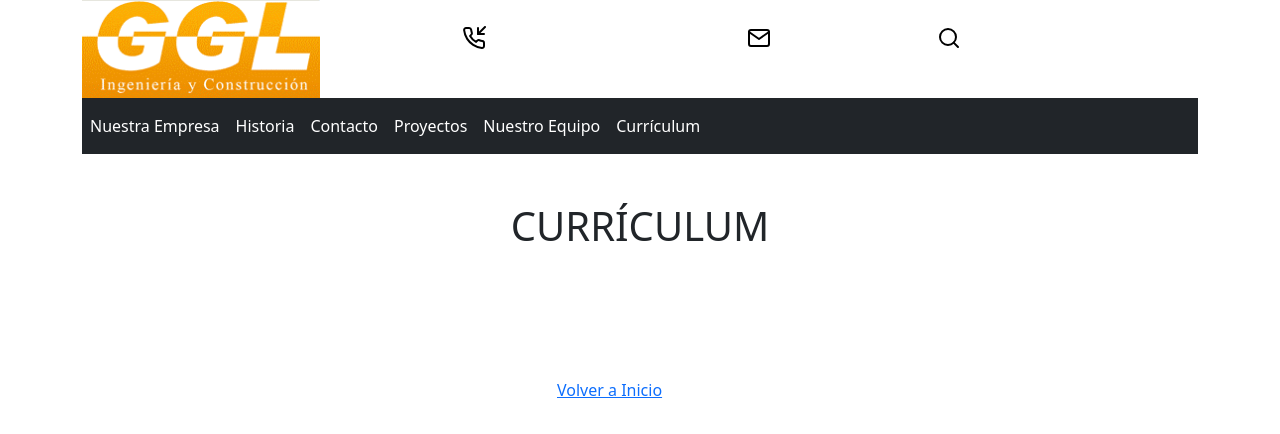
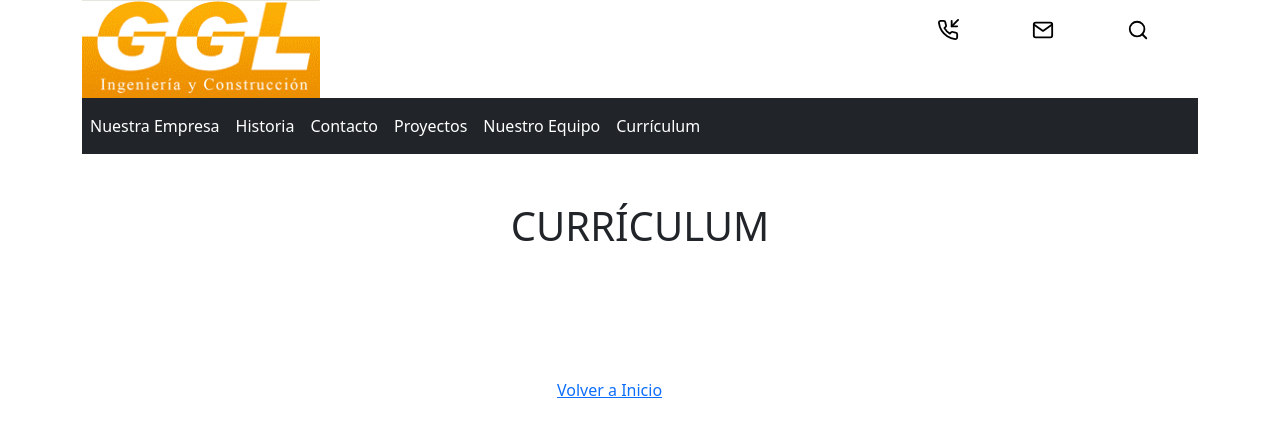
Before and after one commit to JoelSilvi/Joel, a plain HTML site: page Curriculum.html in a window 1280 px wide. Drawn offline with Linux system fonts and the light colour scheme.

Commit message:
tamaño 22 para íconos, margen 3 en el eje de las y, se quita nombre atras y siguiente en slider

```diff
--- a/Curriculum.html
+++ b/Curriculum.html
@@ -14,28 +14,28 @@
     <div class="container-md">
         <div class="row">
             <!-- <div class="float-start"> -->
-                <div class="col-md-4">
+                <div class="col-md-9">
                     <a href="index.html"><img src="images/ggl.gif" alt="logo" height="98"></a>
                 </div>
 
-                <div class="col-md-3">
-                    <figure class="figure mt-4">
-                        <img src="images/phone-incoming.svg" alt="phone">
+                <div class="col-md-1">
+                    <figure class="figure my-3">
+                        <img src="images/phone-incoming.svg" alt="phone" height="22">
                         <!-- <img src="images/phone-incoming.svg" class="figure-img img-fluid rounded" alt="A generic square placeholder image with rounded corners in a figure."> -->
                         <!-- <figcaption class="figure-caption">A caption for the above image.</figcaption> -->
                     </figure>
                 </div>
 
-                <div class="col-md-2">
-                    <figure class="figure mt-4">
-                    <a href="mailto:ggl@ggl.cl"><img src="images/mail.svg" alt="mail"></a>
+                <div class="col-md-1">
+                    <figure class="figure my-3">
+                    <a href="mailto:ggl@ggl.cl"><img src="images/mail.svg" alt="mail" height="22"></a>
 
                     </figure>
                 </div>
 
-                <div class="col-md-3">
-                    <figure class="figure mt-4">
-                        <img src="images/search.svg" alt="search">
+                <div class="col-md-1">
+                    <figure class="figure my-3">
+                        <img src="images/search.svg" alt="search" height="22">
                     </figure>
                 </div>
         </div>
```
Also changed, not shown: Contacto.html (+10 -11 lines), Historia.html (+10 -10 lines), NuestraEmpresa.html (+10 -10 lines), NuestroEquipo.html (+10 -10 lines), Proyectos.html (+10 -10 lines).
